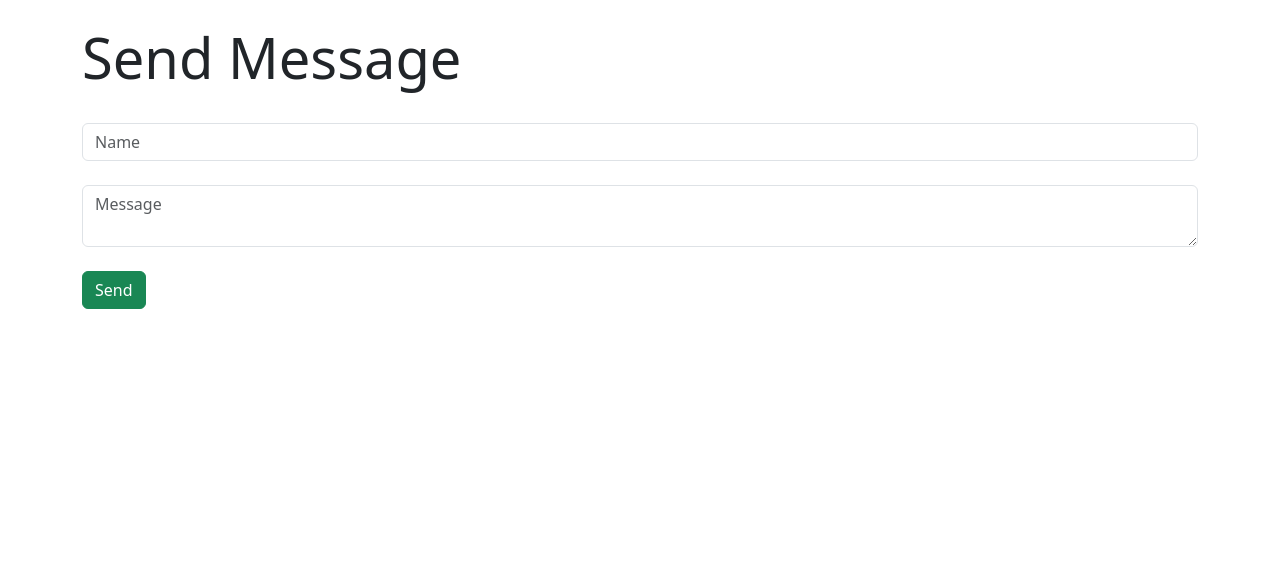
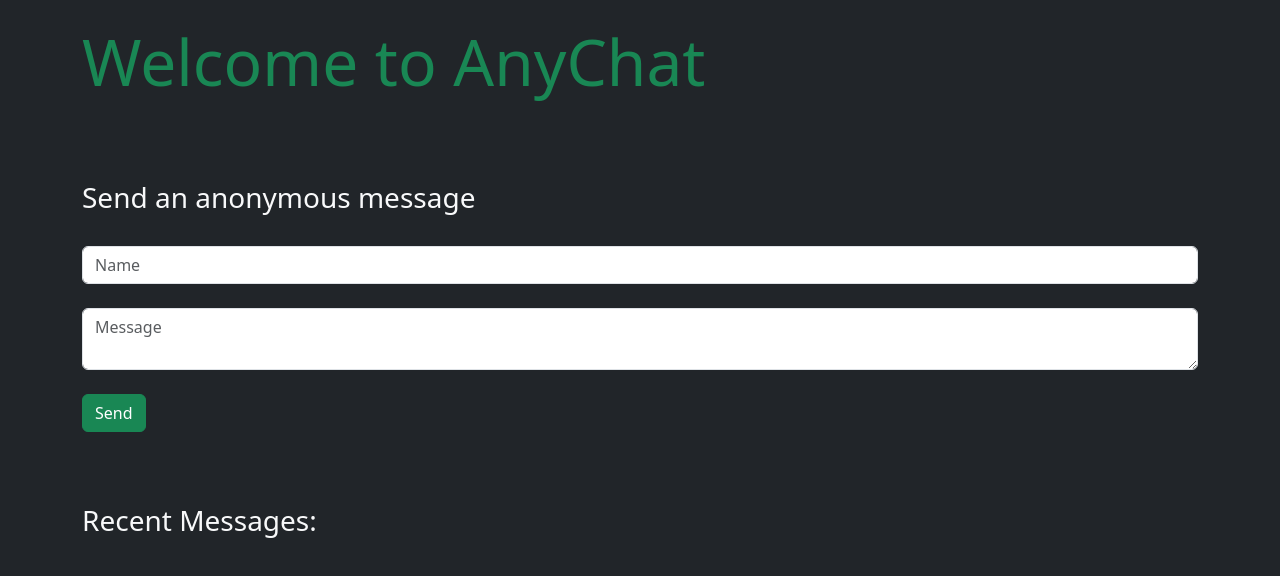
Before and after one commit to moonman369/AnyChat, a website: page index.html in a window 1280 px wide. Drawn offline with nearby package versions, Linux system fonts and the light colour scheme; no server answers.

Commit message:
Add minimal styling using bootstrap classes

```diff
--- a/index.html
+++ b/index.html
@@ -28,14 +28,21 @@
     <meta charset="UTF-8" />
     <meta http-equiv="X-UA-Compatible" content="IE=edge" />
     <meta name="viewport" content="width=device-width, initial-scale=1.0" />
-    <title>Document</title>
+    <title>AnyChat</title>
   </head>
-  <body>
+  <body class="bg-dark text-light">
     <div class="container">
       <br />
       <div class="" jumbotron>
-        <h1 class="display-4">Send Message</h1>
+        <h1 class="display-3 font-weight-bold text-success">
+          Welcome to AnyChat
+        </h1>
         <br />
+        <br />
+        <br />
+        <h3 class="jumbotron">Send an anonymous message</h3>
+        <br />
+
         <form action="">
           <input
             id="name"
@@ -56,7 +63,12 @@
         </form>
       </div>
 
-      <div id="messages"><br /><br /><br /></div>
+      <div id="messages" class="text-align-center">
+        <br /><br /><br />
+
+        <h3 class="jumbotron">Recent Messages:</h3>
+        <br />
+      </div>
     </div>
 
     <script>
@@ -81,14 +93,14 @@
       function addMessages(message) {
         if (message.name && message.message) {
           $("#messages").append(
-            `<h4>${message.name}</h4> <p>${message.message}</p>`
+            `<div class="bg-success px-4 pr-0 pb-1 pt-3 m-4 rounded w-75"><h4>${message.name}</h4> <p>${message.message}</p></div>`
           );
         }
       }
 
       function getMessages() {
         $.get("http://localhost:5000/messages", (data) => {
-          data.forEach((message) => {
+          data.reverse().forEach((message) => {
             addMessages(message);
           });
         });
```
